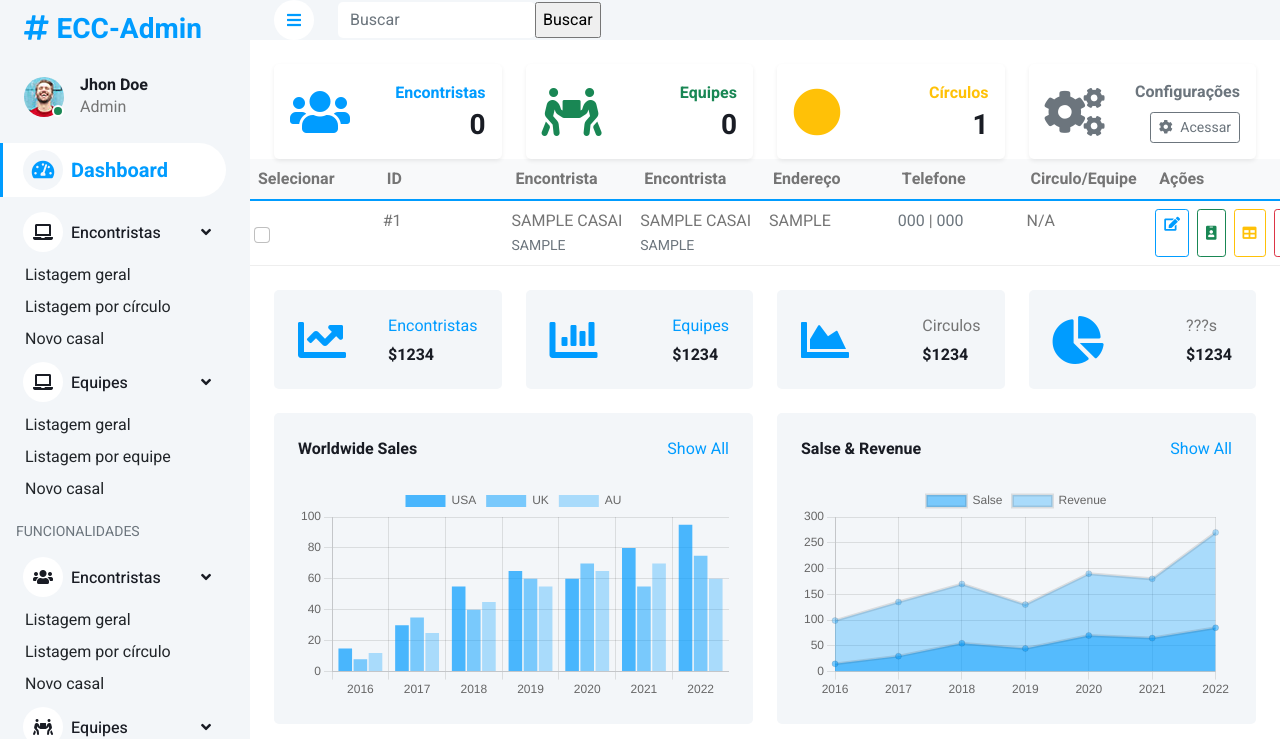
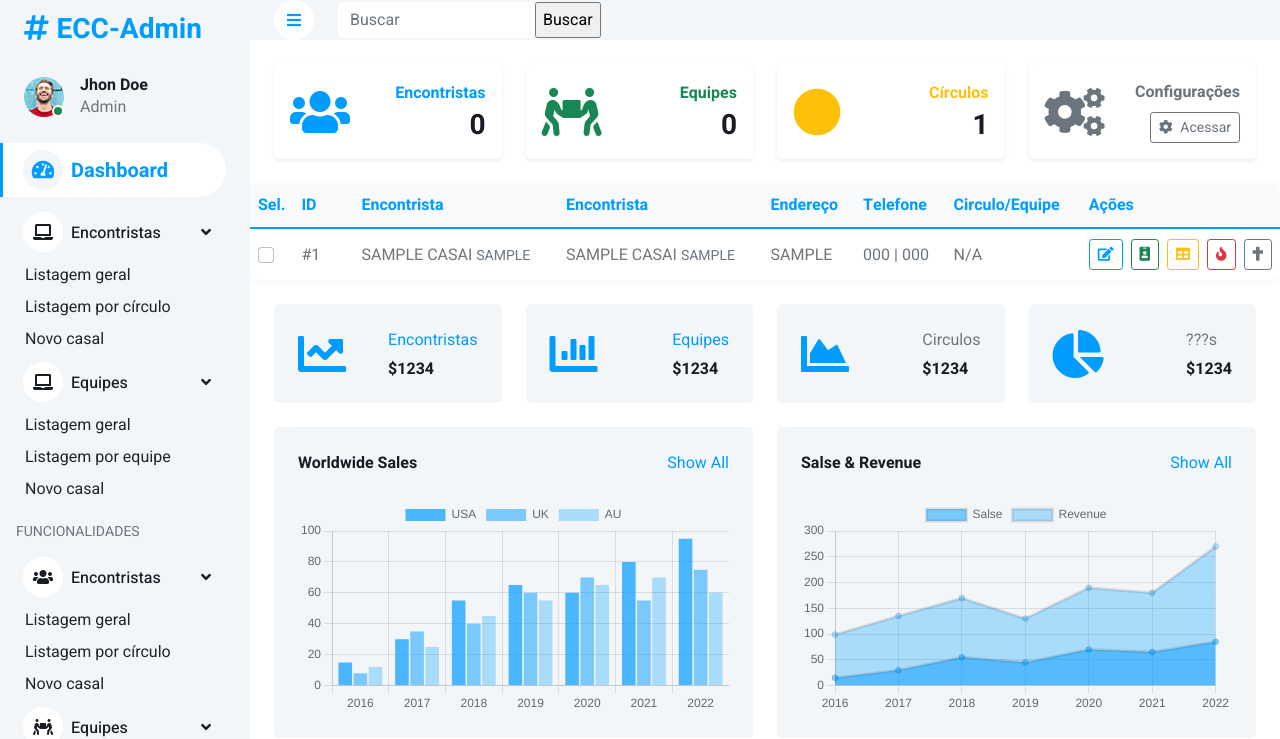
Before and after one commit to rennanmaia/ecc-antigo, a PHP site: page /original-cases.php in a window 1280 px wide; the page is wider, and only the part inside the window is pictured. Shown: the top 739 px of that part. Run offline with PHP 8.4, Linux system fonts and the light colour scheme; tables that the repository leaves empty or names only in its code hold one stand-in row (values such as "Sample post"); some libraries are stand-ins or nearby versions.

Commit message:
refact: Refatora código das listagem para exibir em card

```diff
--- a/admin/casais-listar.php
+++ b/admin/casais-listar.php
@@ -53,18 +53,19 @@ function listar_casais($tipo) {
   }
   $result = mysqli_query($connection, $sql) or die ("erro");
 
-  // Cabeçalho estilo tabela para telas grandes
-  $html = '<div class="casais-table-header d-none d-md-flex">';
-  $html .= '<div>Selecionar</div>';
-  $html .= '<div>ID</div>';
-  $html .= '<div>Encontrista</div>';
-  $html .= '<div>Encontrista</div>';
-  $html .= '<div>Endereço</div>';
-  $html .= '<div>Telefone</div>';
-  $html .= '<div>Circulo/Equipe</div>';
-  $html .= '<div>Ações</div>';
-  $html .= '</div>';
-  $html .= '<div class="row g-3">';
+  // Tabela para telas grandes
+  $html = '<div class="d-none d-md-block">';
+  $html .= '<table class="casais-table">';
+  $html .= '<thead><tr>';
+  $html .= '<th style="width:40px">Sel.</th>';
+  $html .= '<th style="width:60px">ID</th>';
+  $html .= '<th>Encontrista</th>';
+  $html .= '<th>Encontrista</th>';
+  $html .= '<th>Endereço</th>';
+  $html .= '<th>Telefone</th>';
+  $html .= '<th>Circulo/Equipe</th>';
+  $html .= '<th style="width:180px">Ações</th>';
+  $html .= '</tr></thead><tbody>';
   while ($row = $result->fetch_array()) {
       $id = $row["id"];
       $ele_nome = strtoupper($row["ele_nome"]);
@@ -83,28 +84,46 @@ function listar_casais($tipo) {
       } else {
         $valor_circulo_equipe = $equipe;
       }
-      // Card em formato de linha para telas grandes
-      $html .= '<div class="col-12 casais-table-row d-none d-md-flex">';
-      $html .= '<div class="card">';
-      $html .= '<div class="card-body py-2 px-1 d-flex align-items-center">';
-      $html .= '<input class="form-check-input me-2" type="checkbox" name="check_casal[]" value="'.$id.'" data-bs-toggle="tooltip" title="Selecionar casal">';
-      $html .= '</div></div>';
-      $html .= '<div class="card"><div class="card-body py-2 px-1">#'.$id.'</div></div>';
-      $html .= '<div class="card"><div class="card-body py-2 px-1">'.$ele_nome.' <small class="text-muted">'.$ele_apelido.'</small></div></div>';
-      $html .= '<div class="card"><div class="card-body py-2 px-1">'.$ela_nome.' <small class="text-muted">'.$ela_apelido.'</small></div></div>';
-      $html .= '<div class="card"><div class="card-body py-2 px-1">'.$endereco.'</div></div>';
-      $html .= '<div class="card"><div class="card-body py-2 px-1"><span class="text-muted">'.$telefone_ele.'</span> | <span class="text-muted">'.$telefone_ela.'</span></div></div>';
-      $html .= '<div class="card"><div class="card-body py-2 px-1">'.$valor_circulo_equipe.'</div></div>';
-      $html .= '<div class="card"><div class="card-body py-2 px-1 d-flex gap-2">';
+      $html .= '<tr>';
+      $html .= '<td><input class="form-check-input" type="checkbox" name="check_casal[]" value="'.$id.'" data-bs-toggle="tooltip" title="Selecionar casal"></td>';
+      $html .= '<td>#'.$id.'</td>';
+      $html .= '<td>'.$ele_nome.' <small class="text-muted">'.$ele_apelido.'</small></td>';
+      $html .= '<td>'.$ela_nome.' <small class="text-muted">'.$ela_apelido.'</small></td>';
+      $html .= '<td>'.$endereco.'</td>';
+      $html .= '<td><span class="text-muted">'.$telefone_ele.'</span> | <span class="text-muted">'.$telefone_ela.'</span></td>';
+      $html .= '<td>'.$valor_circulo_equipe.'</td>';
+      $html .= '<td class="d-flex gap-2">';
       $html .= '<a href="?page='.$tipo_casal.'&operacao=editar&id='.$id.'" class="btn btn-sm btn-outline-primary" data-bs-toggle="tooltip" title="Editar"><i class="fa fa-edit"></i></a>';
       $html .= '<button type="submit" name="botao_enviar" value="Crachá-'.$id.'" class="btn btn-sm btn-outline-success" data-bs-toggle="tooltip" title="Gerar crachá"><i class="fa fa-id-badge"></i></button>';
       $html .= '<button type="submit" name="botao_enviar" value="Mesa-'.$id.'" class="btn btn-sm btn-outline-warning" data-bs-toggle="tooltip" title="Gerar crachá de mesa"><i class="fa fa-table"></i></button>';
       $html .= '<button type="submit" name="botao_enviar" value="C.Vela-'.$id.'" class="btn btn-sm btn-outline-danger" data-bs-toggle="tooltip" title="Gerar cartão Vela"><i class="fa fa-fire"></i></button>';
       $html .= '<button type="submit" name="botao_enviar" value="C.Cruz-'.$id.'" class="btn btn-sm btn-outline-secondary" data-bs-toggle="tooltip" title="Gerar cartão Cruz"><i class="fa fa-cross"></i></button>';
-      $html .= '</div></div>';
-      $html .= '</div>';
-      // Card tradicional para telas pequenas
-      $html .= '<div class="col-12 col-md-6 col-xl-4 d-md-none">';
+      $html .= '</td>';
+      $html .= '</tr>';
+  }
+  $html .= '</tbody></table></div>';
+  // Cards para telas pequenas
+  $html .= '<div class="row g-3 d-md-none">';
+  $result->data_seek(0); // Reinicia ponteiro do resultado
+  while ($row = $result->fetch_array()) {
+      $id = $row["id"];
+      $ele_nome = strtoupper($row["ele_nome"]);
+      $ele_apelido = strtoupper($row["ele_apelido"]);
+      $ela_nome = strtoupper($row["ela_nome"]);
+      $ela_apelido = strtoupper($row["ela_apelido"]);
+      $telefone_ele = $row["telefone_ele"];
+      $telefone_ela = $row["telefone_ela"];
+      $endereco = strtoupper($row["endereco"]);
+      $circulo = circulo_nome($row["circulo"]);
+      $equipe = equipe_nome($row["equipe"]);
+      $confirmado = $row["confirmado"];
+      $tipo_casal = $row["tipo"] . "s";
+      if ($tipo_casal == "encontristas") {
+        $valor_circulo_equipe = $circulo;
+      } else {
+        $valor_circulo_equipe = $equipe;
+      }
+      $html .= '<div class="col-12 col-md-6 col-xl-4">';
       $html .= '<div class="card shadow-sm h-100">';
       $html .= '<div class="card-body">';
       $html .= '<div class="d-flex align-items-center justify-content-between mb-2">';
--- a/admin/css/customized_style.css
+++ b/admin/css/customized_style.css
@@ -1,3 +1,30 @@
+/* Tabela de casais responsiva para telas grandes */
+@media (min-width: 800px) {
+  .casais-table {
+    width: 100%;
+    border-collapse: collapse;
+    background: #fff;
+    margin-top: 24px;
+    box-shadow: 0 2px 8px rgba(0,0,0,0.04);
+    border-radius: 8px;
+    overflow: hidden;
+  }
+  .casais-table th, .casais-table td {
+    padding: 10px 8px;
+    text-align: left;
+    border-bottom: 1px solid #eee;
+    vertical-align: middle;
+  }
+  .casais-table th {
+    background: #f8f9fa;
+    font-weight: bold;
+    color: #009cff;
+    border-bottom: 2px solid #009cff;
+  }
+  .casais-table tr:last-child td {
+    border-bottom: none;
+  }
+}
 /* Cards em formato de tabela para telas grandes */
 @media (min-width: 800px) {
   .casais-table-row {
```
